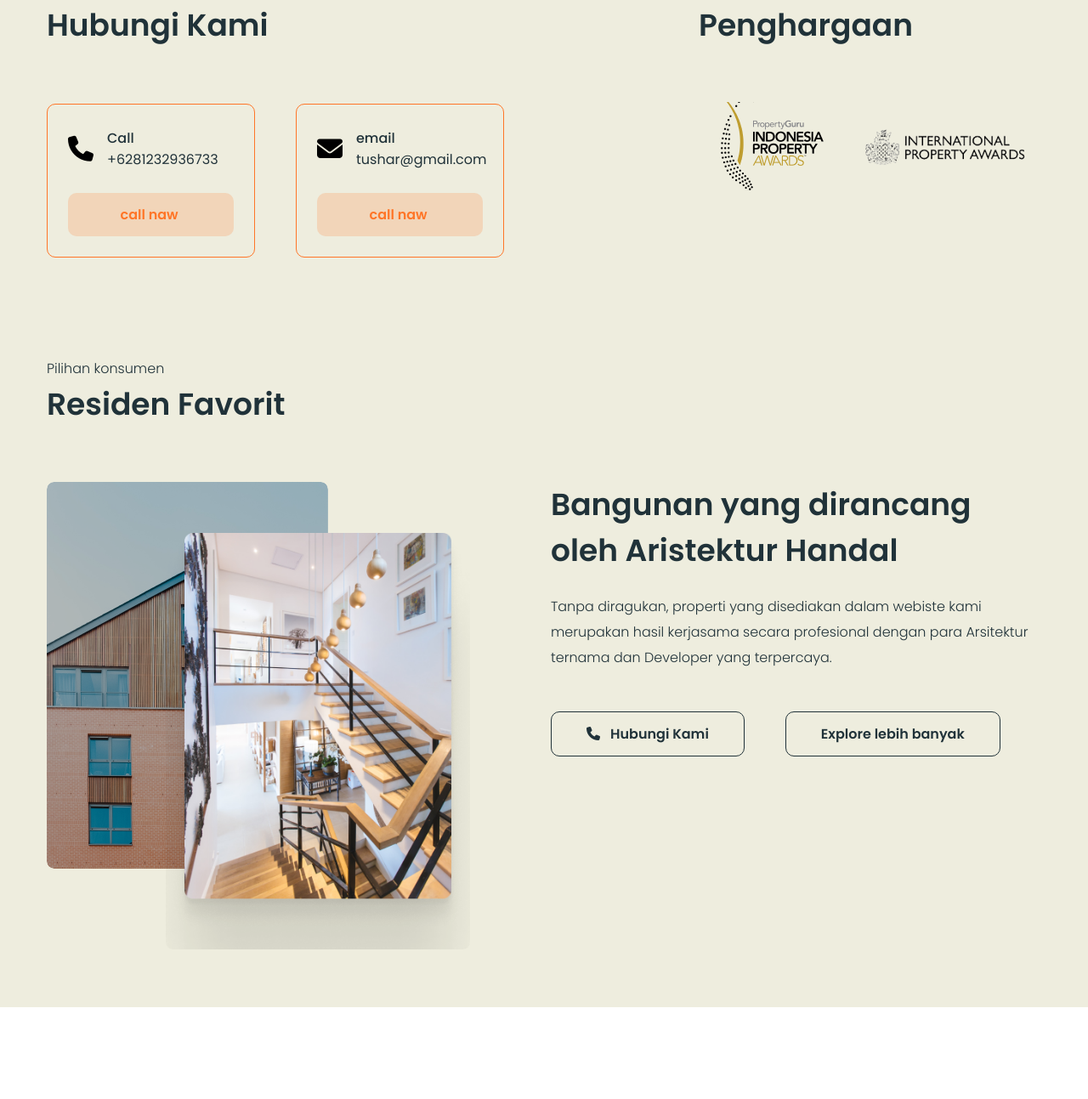
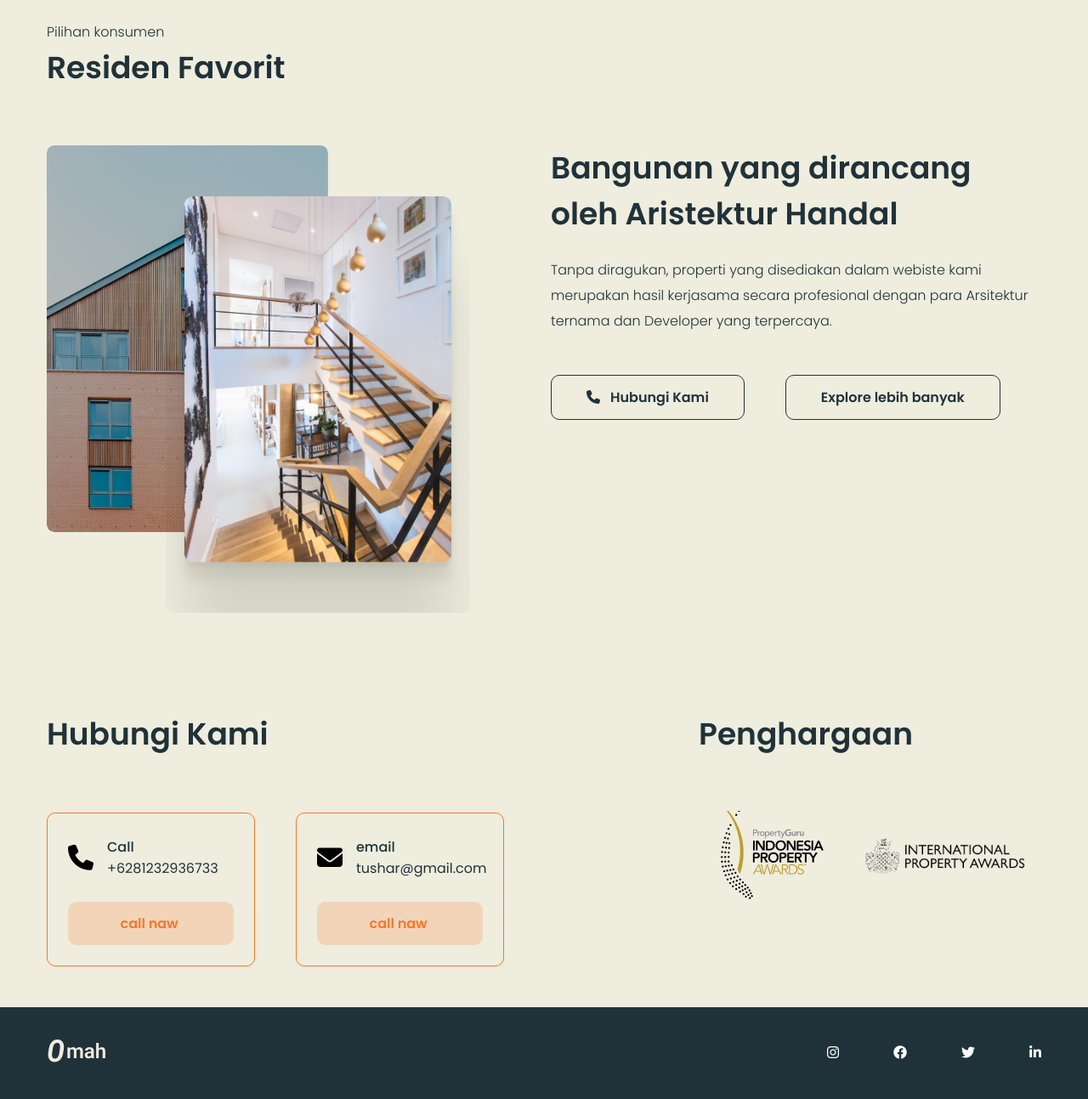
Before and after one commit to Web-Tushar/-0mah-figma-to-html-css, a plain HTML site: page index.html in a window 1280 px wide. Shown: the part 2443-3736 px from the top of the page at 85% size. Before the commit the page ends 3628 px from the top, so only its background shows below. Drawn offline with Linux system fonts and the light colour scheme.

Commit message:
fotter add

```diff
--- a/css/style.css
+++ b/css/style.css
@@ -369,6 +369,89 @@ h1,h2,h3,h4,h5,h6,p{
 }
 /* ======Auditor section end here===  */
 
+
+
+/* =====favorite section start here==== */
+#favorite{
+  padding: 68px 0 163px 0;
+  background-color: #EEEDDE;
+}
+
+.favorite_wrapper{
+  margin-top: 64px;
+  display: flex;
+  justify-content: space-between;
+
+}
+.favorite_img{
+  position: relative;
+}
+.img_1{
+
+  width: 331px;
+  height: 455px;
+  border-radius: 8.5px;
+  overflow: hidden;
+
+}
+ .img_1 img{
+  width: 100%;
+  height: 100%;
+  border-radius: 8.5px;
+  object-fit: cover;
+
+ }
+ .img_2{
+  position: absolute;
+  top:60px;
+  right: -167px;
+  width: 358px;
+  height: 490px;
+  border-radius: 8.5px;
+ }
+ .img_2 img{
+  width: 100%;
+  height: 100%;
+  border-radius: 8.5px;
+  object-fit: cover;
+ }
+
+
+
+ .favorite_content{
+  width: 577px;
+
+ }
+ .favorite_content p{
+  margin-top: 24px;
+ }
+.favorit_btn{
+  margin-top: 48px;
+  display: flex;
+  column-gap: 48px;
+}
+ .favorit_btn a{
+  padding: 13px 41px;
+  background-color: transparent;
+  color: var(--primary_color);
+  font-size: 16px;
+  font-family: var(--font_poppins);
+  font-weight: 600;
+  border-radius: 10px;
+  border: 1px solid var(--primary_color);
+  transition: all linear .3s;
+
+ }
+ .favorit_btn a:hover{
+  background-color: var(--primary_color);
+  color: #fff;
+ }
+
+ .favorit_btn a i{
+  margin-right: 12px;
+ }
+/* =====favorite section end here==== */
+
 /* ======contact start here==== */
 
 #contact{
@@ -457,83 +540,25 @@ h1,h2,h3,h4,h5,h6,p{
 
 /* ======contact start here==== */
 
-/* =====favorite section start here==== */
-#favorite{
-  padding: 68px 0 163px 0;
-  background-color: #EEEDDE;
+/* ======footer start here==== */
+footer{
+  background-color: #203239;
+  padding: 31px 0 31px 0px;
 }
 
-.favorite_wrapper{
-  margin-top: 64px;
+
+.footer_wrapper{
   display: flex;
   justify-content: space-between;
+  align-items: center;
+}
 
+.menu_icon ul{
+  display: flex;
+  column-gap: 64px;
 }
-.favorite_img{
-  position: relative;
+.menu_icon ul li i{
+  color: #fff;
 }
-.img_1{
 
-  width: 331px;
-  height: 455px;
-  border-radius: 8.5px;
-  overflow: hidden;
-
-}
- .img_1 img{
-  width: 100%;
-  height: 100%;
-  border-radius: 8.5px;
-  object-fit: cover;
-
- }
- .img_2{
-  position: absolute;
-  top:60px;
-  right: -167px;
-  width: 358px;
-  height: 490px;
-  border-radius: 8.5px;
- }
- .img_2 img{
-  width: 100%;
-  height: 100%;
-  border-radius: 8.5px;
-  object-fit: cover;
- }
-
-
-
- .favorite_content{
-  width: 577px;
-
- }
- .favorite_content p{
-  margin-top: 24px;
- }
-.favorit_btn{
-  margin-top: 48px;
-  display: flex;
-  column-gap: 48px;
-}
- .favorit_btn a{
-  padding: 13px 41px;
-  background-color: transparent;
-  color: var(--primary_color);
-  font-size: 16px;
-  font-family: var(--font_poppins);
-  font-weight: 600;
-  border-radius: 10px;
-  border: 1px solid var(--primary_color);
-  transition: all linear .3s;
-
- }
- .favorit_btn a:hover{
-  background-color: var(--primary_color);
-  color: #fff;
- }
-
- .favorit_btn a i{
-  margin-right: 12px;
- }
-/* =====favorite section end here==== */
+/* ======footer end here==== */
--- a/index.html
+++ b/index.html
@@ -114,7 +114,7 @@
   </section>
   <!-- ====== about section end here===== -->
 
-   <!-- ======Auditor section start here=== -->
+   <!-- ======Auditor section start here==== -->
    <section id="auditor">
     <div class="container">
       <div class="auditor_heading">
@@ -159,9 +159,40 @@
     </div>
 
   </section>
-  <!-- ======Auditor section end here=== -->
+  <!-- ======Auditor section end here==== -->
 
-     <!-- ===contact section start here=== -->
+   <!-- ======favorite section start here==== -->
+   <section id="favorite">
+    <div class="container">
+      <div class="favorite_heading">
+        <p  class="paragraph">Pilihan konsumen</p>
+        <h3 class="heading">Residen Favorit</h3>
+      </div>
+        <div class="favorite_wrapper">
+          <div class="favorite_img">
+             <div class="img_1">
+              <img src="./images/favorite_img.png" alt="not_found">
+             </div>
+             <div class="img_2">
+              <img src="./images/favoriite_img2.png" alt="not_found">
+             </div>
+
+          </div>
+          <div class="favorite_content">
+            <h3 class="heading">Bangunan yang dirancang oleh Aristektur Handal</h3>
+            <p class="paragraph">Tanpa diragukan, properti yang disediakan dalam webiste kami merupakan hasil kerjasama secara profesional dengan para Arsitektur ternama dan Developer yang terpercaya.</p>
+              <div class="favorit_btn">
+                <a href="#"><i class="fa-solid fa-phone"></i>Hubungi Kami</a>
+                <a href="#">Explore lebih banyak</a>
+              </div>
+          </div>
+        </div>
+    </div>
+
+  </section>
+  <!-- ======favorite section end here==== -->
+
+     <!-- ===contact section start here==== -->
      <section id="contact">
       <div class="container">
          <div class="heading_wrapper">
@@ -218,40 +249,26 @@
   </section>
    <!-- ====contact section end here==== -->
 
-   <!-- ======favorite section start here=== -->
-  <section id="favorite">
+  <!-- ===footer start here==== -->
+  <footer>
     <div class="container">
-      <div class="favorite_heading">
-        <p  class="paragraph">Pilihan konsumen</p>
-        <h3 class="heading">Residen Favorit</h3>
+      <div class="footer_wrapper">
+        <div class="logo">
+          <img src="./images/Frame 2.png" alt="not_found">
+        </div>
+        <div class="menu_icon">
+          <ul>
+            <li><i class="fa-brands fa-instagram"></i></li>
+            <li><i class="fa-brands fa-facebook"></i></li>
+            <li><i class="fa-brands fa-twitter"></i></li>
+            <li><i class="fa-brands fa-linkedin-in"></i></li>
+
+          </ul>
+        </div>
       </div>
-        <div class="favorite_wrapper">
-          <div class="favorite_img">
-             <div class="img_1">
-              <img src="./images/favorite_img.png" alt="not_found">
-             </div>
-             <div class="img_2">
-              <img src="./images/favoriite_img2.png" alt="not_found">
-             </div>
-
-          </div>
-          <div class="favorite_content">
-            <h3 class="heading">Bangunan yang dirancang oleh Aristektur Handal</h3>
-            <p class="paragraph">Tanpa diragukan, properti yang disediakan dalam webiste kami merupakan hasil kerjasama secara profesional dengan para Arsitektur ternama dan Developer yang terpercaya.</p>
-              <div class="favorit_btn">
-                <a href="#"><i class="fa-solid fa-phone"></i>Hubungi Kami</a>
-                <a href="#">Explore lebih banyak</a>
-              </div>
-          </div>
-        </div>
     </div>
 
-  </section>
-  <!-- ======favorite section end here=== -->
-
-
-
-
-
+  </footer>
+  <!-- ===footer start here==== -->
 </body>
 </html>
```
